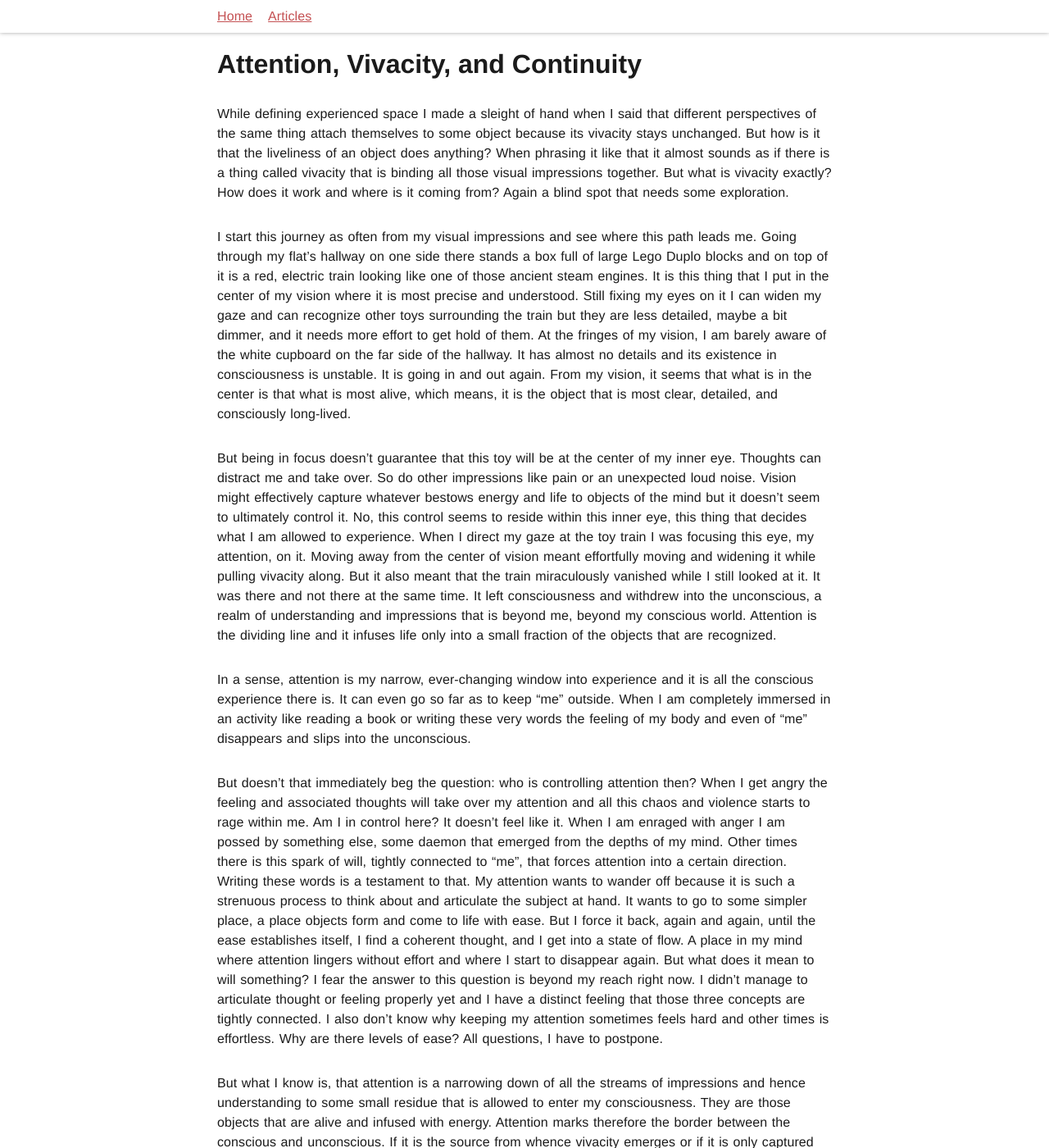
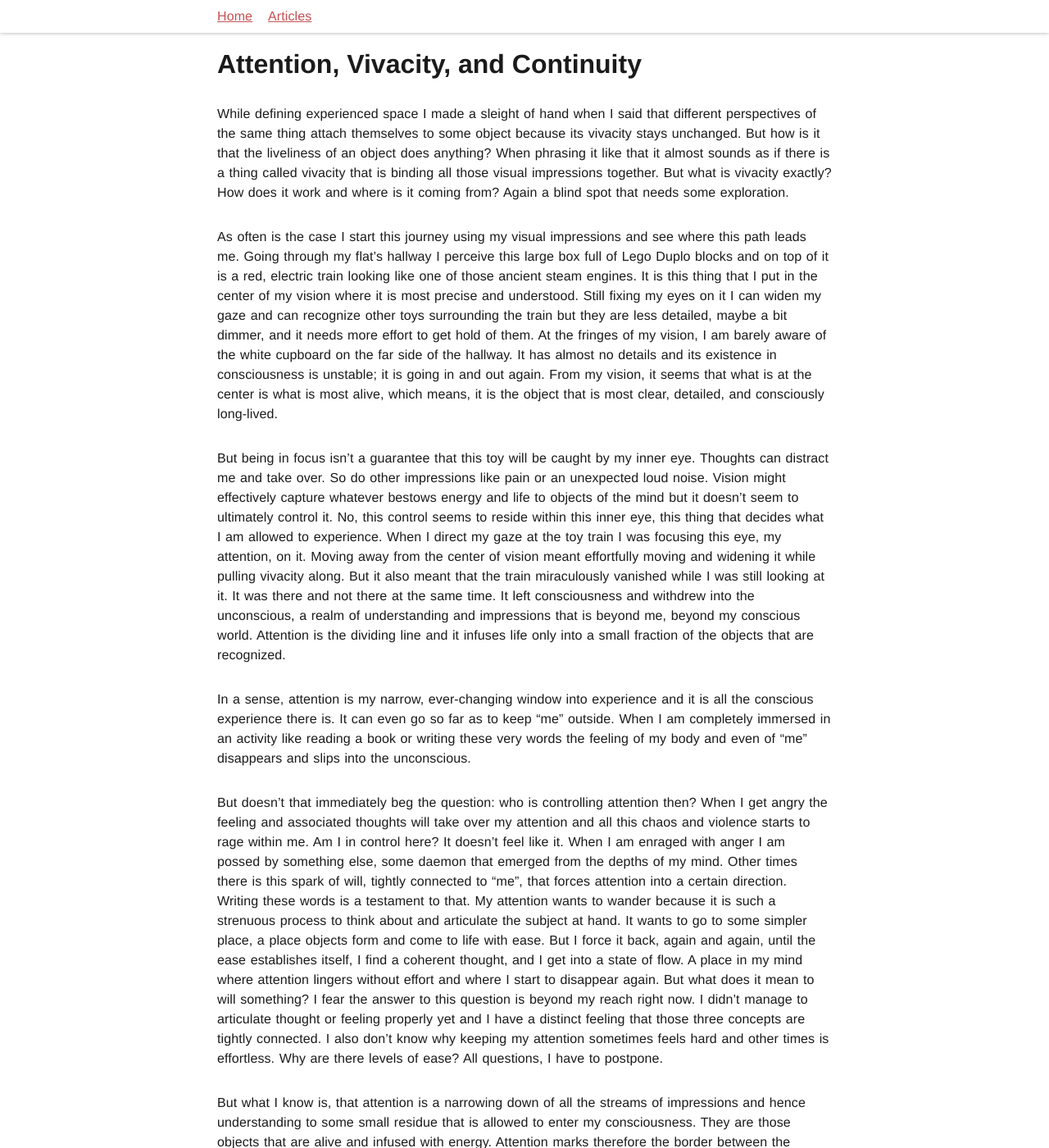
Before and after one commit to pheymann/paulheymann-website, a Jekyll site: the page built from _posts/reality-truth-and-the-good-life/2022-11-23-attention-vivacity-continuity.md, in a window 1280 px wide and 1400 px high. Shown: the whole window at 82% size. Built offline with Jekyll 4.4.1, drawn with Linux system fonts in a browser that asks for light colours; some of the changed text lies outside the part shown.

Commit message:
blog:reality: update attention

```diff
--- a/_posts/reality-truth-and-the-good-life/2022-11-23-attention-vivacity-continuity.md
+++ b/_posts/reality-truth-and-the-good-life/2022-11-23-attention-vivacity-continuity.md
@@ -12,13 +12,13 @@ meta_keywords: philosophy truth attention
 
 While defining experienced space I made a sleight of hand when I said that different perspectives of the same thing attach themselves to some object because its vivacity stays unchanged. But how is it that the liveliness of an object does anything? When phrasing it like that it almost sounds as if there is a thing called vivacity that is binding all those visual impressions together. But what is vivacity exactly? How does it work and where is it coming from? Again a blind spot that needs some exploration.
 
-I start this journey as often from my visual impressions and see where this path leads me. Going through my flat’s hallway on one side there stands a box full of large Lego Duplo blocks and on top of it is a red, electric train looking like one of those ancient steam engines. It is this thing that I put in the center of my vision where it is most precise and understood. Still fixing my eyes on it I can widen my gaze and can recognize other toys surrounding the train but they are less detailed, maybe a bit dimmer, and it needs more effort to get hold of them. At the fringes of my vision, I am barely aware of the white cupboard on the far side of the hallway. It has almost no details and its existence in consciousness is unstable. It is going in and out again. From my vision, it seems that what is in the center is that what is most alive, which means, it is the object that is most clear, detailed, and consciously long-lived.
+As often is the case I start this journey using my visual impressions and see where this path leads me. Going through my flat’s hallway I perceive this large box full of Lego Duplo blocks and on top of it is a red, electric train looking like one of those ancient steam engines. It is this thing that I put in the center of my vision where it is most precise and understood. Still fixing my eyes on it I can widen my gaze and can recognize other toys surrounding the train but they are less detailed, maybe a bit dimmer, and it needs more effort to get hold of them. At the fringes of my vision, I am barely aware of the white cupboard on the far side of the hallway. It has almost no details and its existence in consciousness is unstable; it is going in and out again. From my vision, it seems that what is at the center is what is most alive, which means, it is the object that is most clear, detailed, and consciously long-lived.
 
-But being in focus doesn’t guarantee that this toy will be at the center of my inner eye. Thoughts can distract me and take over. So do other impressions like pain or an unexpected loud noise. Vision might effectively capture whatever bestows energy and life to objects of the mind but it doesn’t seem to ultimately control it. No, this control seems to reside within this inner eye, this thing that decides what I am allowed to experience. When I direct my gaze at the toy train I was focusing this eye, my attention, on it. Moving away from the center of vision meant effortfully moving and widening it while pulling vivacity along. But it also meant that the train miraculously vanished while I still looked at it. It was there and not there at the same time. It left consciousness and withdrew into the unconscious, a realm of understanding and impressions that is beyond me, beyond my conscious world. Attention is the dividing line and it infuses life only into a small fraction of the objects that are recognized.
+But being in focus isn’t a guarantee that this toy will be caught by my inner eye. Thoughts can distract me and take over. So do other impressions like pain or an unexpected loud noise. Vision might effectively capture whatever bestows energy and life to objects of the mind but it doesn’t seem to ultimately control it. No, this control seems to reside within this inner eye, this thing that decides what I am allowed to experience. When I direct my gaze at the toy train I was focusing this eye, my attention, on it. Moving away from the center of vision meant effortfully moving and widening it while pulling vivacity along. But it also meant that the train miraculously vanished while I was still looking at it. It was there and not there at the same time. It left consciousness and withdrew into the unconscious, a realm of understanding and impressions that is beyond me, beyond my conscious world. Attention is the dividing line and it infuses life only into a small fraction of the objects that are recognized.
 
 In a sense, attention is my narrow, ever-changing window into experience and it is all the conscious experience there is. It can even go so far as to keep “me” outside. When I am completely immersed in an activity like reading a book or writing these very words the feeling of my body and even of “me” disappears and slips into the unconscious.
 
-But doesn’t that immediately beg the question: who is controlling attention then? When I get angry the feeling and associated thoughts will take over my attention and all this chaos and violence starts to rage within me. Am I in control here? It doesn’t feel like it. When I am enraged with anger I am possed by something else, some daemon that emerged from the depths of my mind. Other times there is this spark of will, tightly connected to “me”, that forces attention into a certain direction. Writing these words is a testament to that. My attention wants to wander off because it is such a strenuous process to think about and articulate the subject at hand. It wants to go to some simpler place, a place objects form and come to life with ease. But I force it back, again and again, until the ease establishes itself, I find a coherent thought, and I get into a state of flow. A place in my mind where attention lingers without effort and where I start to disappear again. But what does it mean to will something? I fear the answer to this question is beyond my reach right now. I didn’t manage to articulate thought or feeling properly yet and I have a distinct feeling that those three concepts are tightly connected. I also don’t know why keeping my attention sometimes feels hard and other times is effortless. Why are there levels of ease? All questions, I have to postpone.
+But doesn’t that immediately beg the question: who is controlling attention then? When I get angry the feeling and associated thoughts will take over my attention and all this chaos and violence starts to rage within me. Am I in control here? It doesn’t feel like it. When I am enraged with anger I am possed by something else, some daemon that emerged from the depths of my mind. Other times there is this spark of will, tightly connected to “me”, that forces attention into a certain direction. Writing these words is a testament to that. My attention wants to wander because it is such a strenuous process to think about and articulate the subject at hand. It wants to go to some simpler place, a place objects form and come to life with ease. But I force it back, again and again, until the ease establishes itself, I find a coherent thought, and I get into a state of flow. A place in my mind where attention lingers without effort and where I start to disappear again. But what does it mean to will something? I fear the answer to this question is beyond my reach right now. I didn’t manage to articulate thought or feeling properly yet and I have a distinct feeling that those three concepts are tightly connected. I also don’t know why keeping my attention sometimes feels hard and other times is effortless. Why are there levels of ease? All questions, I have to postpone.
 
 But what I know is, that attention is a narrowing down of all the streams of impressions and hence understanding to some small residue that is allowed to enter my consciousness. They are those objects that are alive and infused with energy. Attention marks therefore the border between the conscious and unconscious. If it is the source from whence vivacity emerges or if it is only captured by it I don’t know. But both concepts have a strong bond. Where there is attention there is life and where is life there is attention and for now I can’t tell them apart.
 
@@ -26,7 +26,7 @@ Coming back to the original topic of my article I think I now found the answer t
 
 And of course, there are many more changes to my impressions besides what is at the center of my vision. I feel the ground changing under my feet, acceleration through my body, and a general change of shapes and colors in all regions of my field of vision. And they all get merged into this one object. When I recall the scene I can reconstruct the walls, floor, and ceiling with their colors and surface texture. I know where this box is located and I can imagine the train sitting on top of it. I can even recall the change of perspective when moving about in this space. It seems a myriad of relations got established when I took in this scene and all those connections end, or start, here: at the toy train. But what also becomes apparent is the missing detail. I know there is this box of Lego but I can’t make out its’ different pieces. I just know “box full of Lego”, a rough shape with color, and on top is placed a more detailed image of the train. What I experienced as a lack of detail before is now also reflected in my memory. Contrary to that, I can recreate the hallway with high fidelity even though it was more remote in my vision back then. I assume that is because the object of the mind that is this room has a wealth of impressions from other moments, details that become alive when the train requires a recreation of that scene.
 
-Coming to an end, what have I learned so far? There are two parts to my mind, the conscious and the unconscious, and whatever is me is only inhabiting consciousness. It is the place that is my inner world where I experience, everything outside is beyond me. Sometimes even “me” is beyond that dividing line that is defined by attention. Wherever attention goes life ensues, creating objects, and binding them. It is this place where ontology emerges but it is a mystery for now who or what is controlling this inner eye. Sometimes it seems to be under the spell of my will, other times, I am left out or just follow along. And there is another mystery: the world attention creates is continues. Understanding is stable even when my impressions change as long as they are equal enough, or in the same place or time.
+Coming to an end, what have I learned so far? There are two parts to my mind, the conscious and the unconscious, and whatever is “me” is only inhabiting consciousness. It is the place that is my inner world where I experience, everything outside is beyond me. Sometimes even “me” is beyond that dividing line that is defined by attention. Wherever attention goes life ensues, creating objects, and binding them. It is this place where ontology emerges but it is a mystery for now who or what is controlling this inner eye. Sometimes it seems to be under the spell of my will, other times, I am left out or just follow along. And there is another mystery: the world attention creates is continuous but why?
 
 ## Read next
 * Read first: {{ article_5 }}
```
